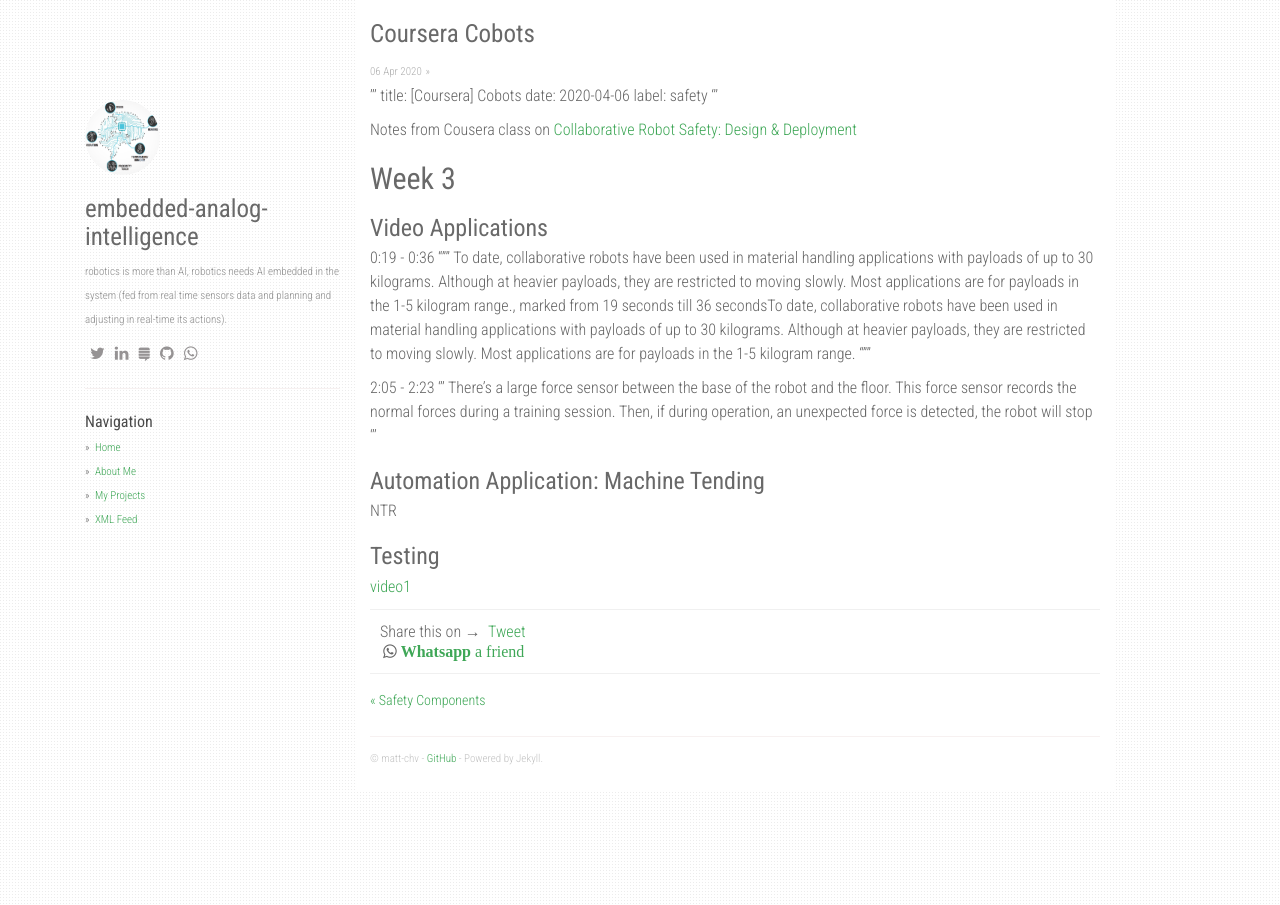
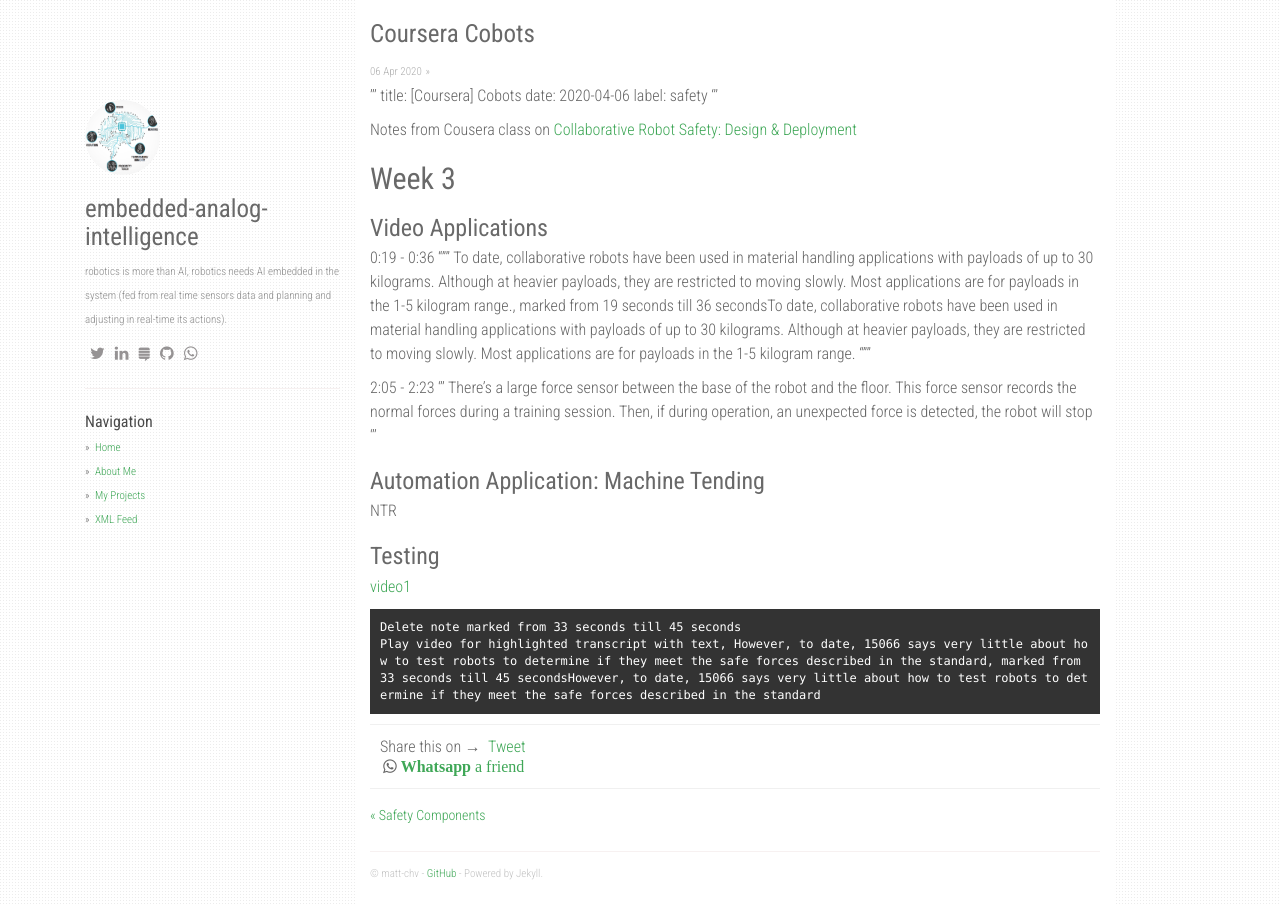
Before and after one commit to matt-chv/embedded-analog-intelligence, a Jekyll site: the page built from _posts/2020-04-06-coursera-cobots.md, in a window 1280 px wide. Built offline with Jekyll 4.4.1, drawn with Linux system fonts in a browser that asks for light colours; nearby versions of some CDN libraries; our own code applies the rules of GitHub Pages for plain Markdown files; comment, search, counter and statistics services are not loaded.

Commit message:
Update 2020-04-06-coursera-cobots.md

````diff
--- a/_posts/2020-04-06-coursera-cobots.md
+++ b/_posts/2020-04-06-coursera-cobots.md
@@ -30,3 +30,7 @@
 
 ### Testing
 [video1](https://www.coursera.org/learn/collaborative-robot-safety/lecture/5Tesa/testing-part-1)
+```
+Delete note marked from 33 seconds till 45 seconds
+Play video for highlighted transcript with text, However, to date, 15066 says very little about how to test robots to determine if they meet the safe forces described in the standard, marked from 33 seconds till 45 secondsHowever, to date, 15066 says very little about how to test robots to determine if they meet the safe forces described in the standard
+```
````
